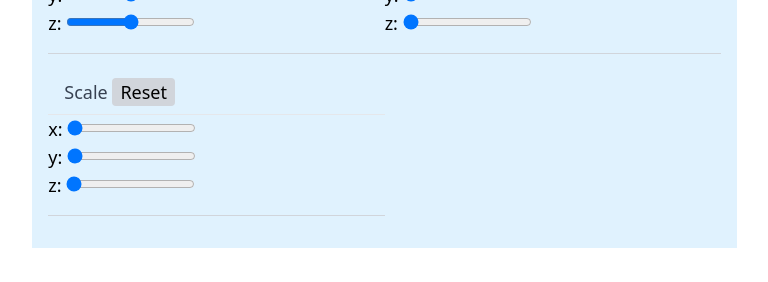
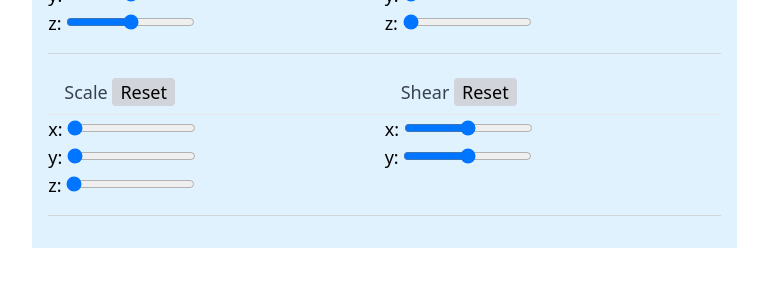
Before and after one commit to suravshrestha/RenderRama, a React (Vite) app: page / in a window 1280 px wide. Both pictures are taken after a click on the button "3D". Shown: the part 264-546 px from the top of the page, without its empty margins (431-1199 px from the left). Built offline with nearby package versions, Linux system fonts and the light colour scheme.

Commit message:
feat(transformation): add 3d shearing

```diff
--- a/src/App.tsx
+++ b/src/App.tsx
@@ -38,6 +38,12 @@ const App: React.FC = () => {
     z: 1,
   });
 
+  const [shearingVector3d, setShearingVector3d] = useState<Point3D>({
+    x: 0,
+    y: 0,
+    z: 0,
+  });
+
   const handleTabClick = (tab: string): void => {
     setActiveTab(tab);
   };
@@ -63,6 +69,7 @@ const App: React.FC = () => {
               translationVector3d={translationVector3d}
               rotationVector3d={rotationVector3d}
               scalingVector3d={scalingVector3d}
+              shearingVector3d={shearingVector3d}
             />
           ) : (
             <Canvas2D points={points} transformedPoints={transformedPoints} />
@@ -112,6 +119,8 @@ const App: React.FC = () => {
                   setRotationVector3d={setRotationVector3d}
                   scalingVector3d={scalingVector3d}
                   setScalingVector3d={setScalingVector3d}
+                  shearingVector3d={shearingVector3d}
+                  setShearingVector3d={setShearingVector3d}
                 />
               )}
               {activeTab === "curve-modeling" && (
--- a/src/components/Canvas3D.tsx
+++ b/src/components/Canvas3D.tsx
@@ -8,12 +8,14 @@ interface Props {
   translationVector3d: Point3D;
   rotationVector3d: Point3D;
   scalingVector3d: Point3D;
+  shearingVector3d: Point3D;
 }
 
 const Canvas3D = ({
   translationVector3d,
   rotationVector3d,
   scalingVector3d,
+  shearingVector3d,
 }: Props) => {
   // See annotations in JS for more information
   const setup = (p5: p5Types, canvasParentRef: Element) => {
@@ -41,6 +43,9 @@ const Canvas3D = ({
 
     p5.scale(scalingVector3d.x, scalingVector3d.y, scalingVector3d.z);
 
+    p5.shearX(shearingVector3d.x);
+    p5.shearY(shearingVector3d.y);
+
     p5.box(25);
   };
 
--- a/src/components/Transformation3dWithSlider.tsx
+++ b/src/components/Transformation3dWithSlider.tsx
@@ -67,6 +67,7 @@ function Transformation3dWithSlider({
           onChange={(event) => handleSliderChange(event, "y")}
         />
       </div>
+      {transformation !== "Shear" && (
         <div>
           z:{" "}
           <input
@@ -77,7 +78,12 @@ function Transformation3dWithSlider({
             onChange={(event) => handleSliderChange(event, "z")}
           />
         </div>
-      <hr className="border-t border-gray-300 my-4" />
+      )}
+      <hr
+        className={`border-t border-gray-300 my-4 ${
+          transformation === "Shear" && "mt-11"
+        }`}
+      />
     </div>
   );
 }
--- a/src/components/TransformationMenu3D.tsx
+++ b/src/components/TransformationMenu3D.tsx
@@ -12,6 +12,9 @@ interface Props {
 
   scalingVector3d: Point3D;
   setScalingVector3d: React.Dispatch<React.SetStateAction<Point3D>>;
+
+  shearingVector3d: Point3D;
+  setShearingVector3d: React.Dispatch<React.SetStateAction<Point3D>>;
 }
 
 function TransformationMenu3D({
@@ -23,6 +26,9 @@ function TransformationMenu3D({
 
   scalingVector3d,
   setScalingVector3d,
+
+  shearingVector3d,
+  setShearingVector3d,
 }: Props) {
   return (
     <div className="grid grid-cols-2">
@@ -50,6 +56,15 @@ function TransformationMenu3D({
         min={1}
         max={5}
       />
+
+      <Transformation3dWithSlider
+        transformation="Shear"
+        transformationVector3d={shearingVector3d}
+        setTransformationVector3d={setShearingVector3d}
+        defaultValue={0}
+        min={-90}
+        max={90}
+      />
     </div>
   );
 }
```
Lines whose indentation alone changed are shown as unchanged.
